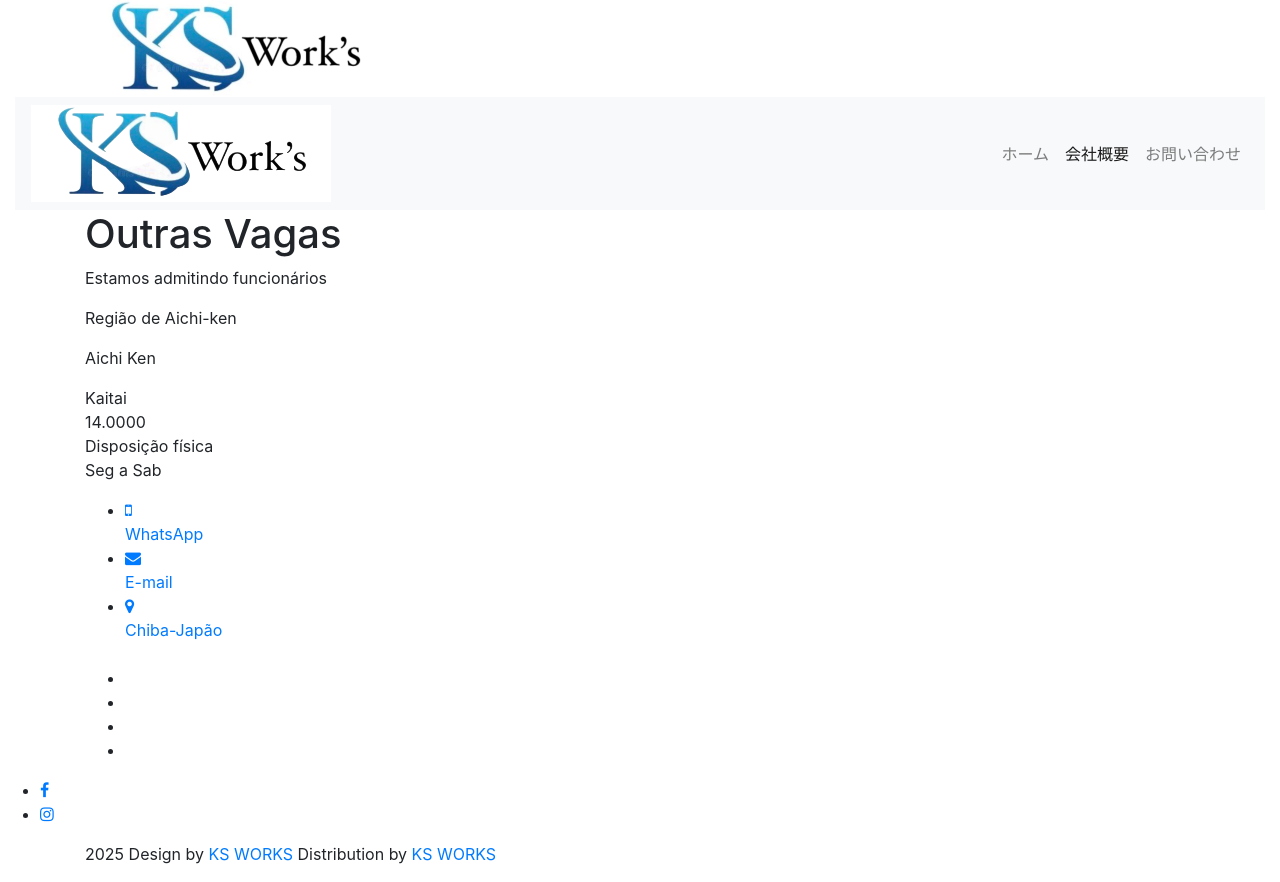
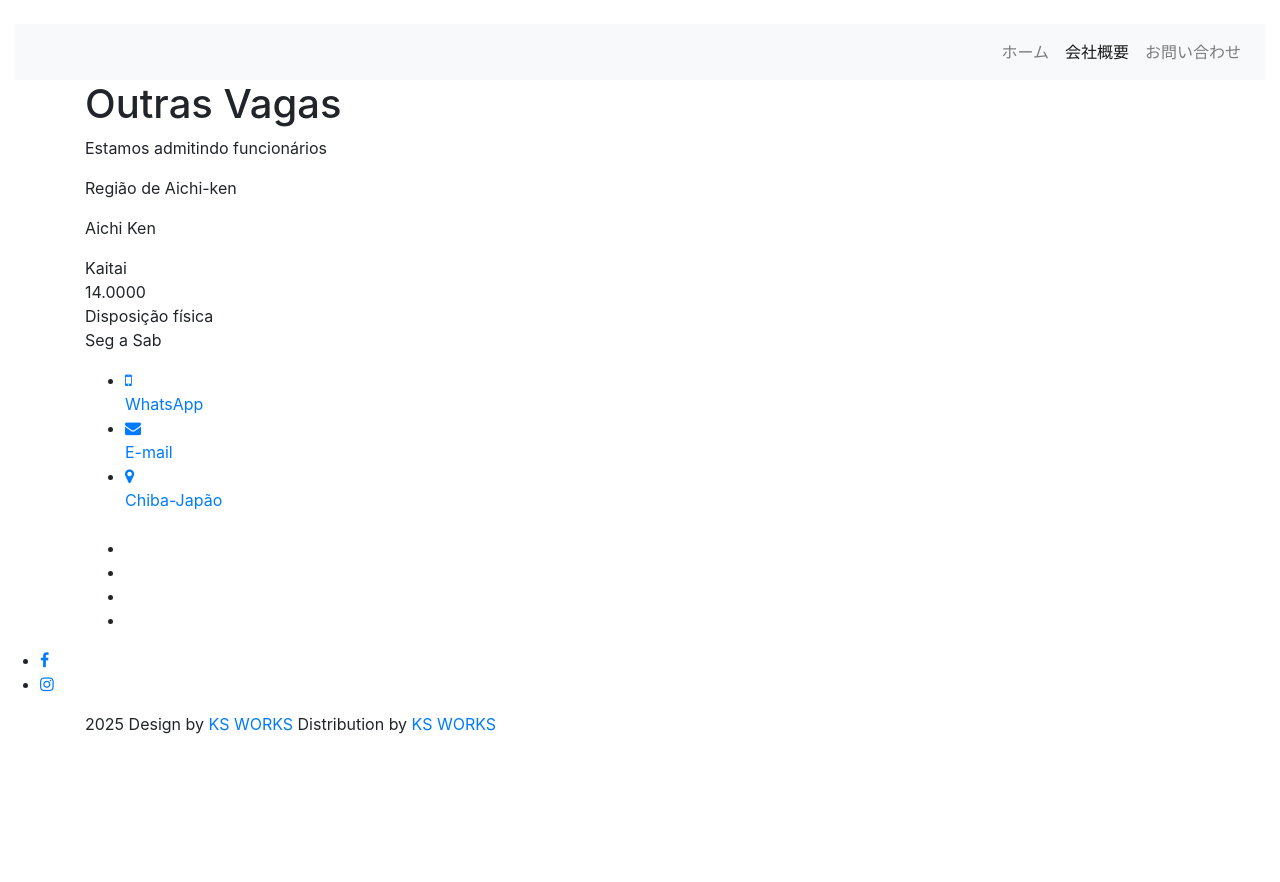
Before and after one commit to ksworksgroup/ks, a plain HTML site: page outrasvagas.html in a window 1280 px wide. After the commit the page ends 800 px from the top, so only its background shows below. Drawn offline with Linux system fonts and the light colour scheme.

Commit message:
Update outrasvagas.html

```diff
--- a/outrasvagas.html
+++ b/outrasvagas.html
@@ -9,7 +9,7 @@
       <meta name="viewport" content="width=device-width, initial-scale=1">
       <meta name="viewport" content="initial-scale=1, maximum-scale=1">
       <!-- site metas -->
-      <title>Sobre nós</title>
+      <title>ós会社概要</title>
       <meta name="keywords" content="">
       <meta name="description" content="">
       <meta name="author" content="">
@@ -35,7 +35,7 @@
             <div class="row">
                <div class="col-sm-12">
                   <div class="header_top_main">
-                   <divclass="logo"><a href="index.html"><img src="images/bannercima.png"></a></div>
+                   <divclass="logo"><a href="index.html"><img src=""></a></div>
                   </div>
                </div>
             </div>
@@ -46,7 +46,7 @@
       <div class="header_section header_bg">
          <div class="container-fluid">
             <nav class="navbar navbar-expand-lg navbar-light bg-light">
-               <div class="logo"><a href="index.html"><img src="images/logo.png"></a></div>
+               <div class="logo"><a href="index.html"><img src=" "></a></div>
                <button class="navbar-toggler" type="button" data-toggle="collapse" data-target="#navbarSupportedContent" aria-controls="navbarSupportedContent" aria-expanded="false" aria-label="Toggle navigation">
                <span class="navbar-toggler-icon"></span>
                </button>
```
